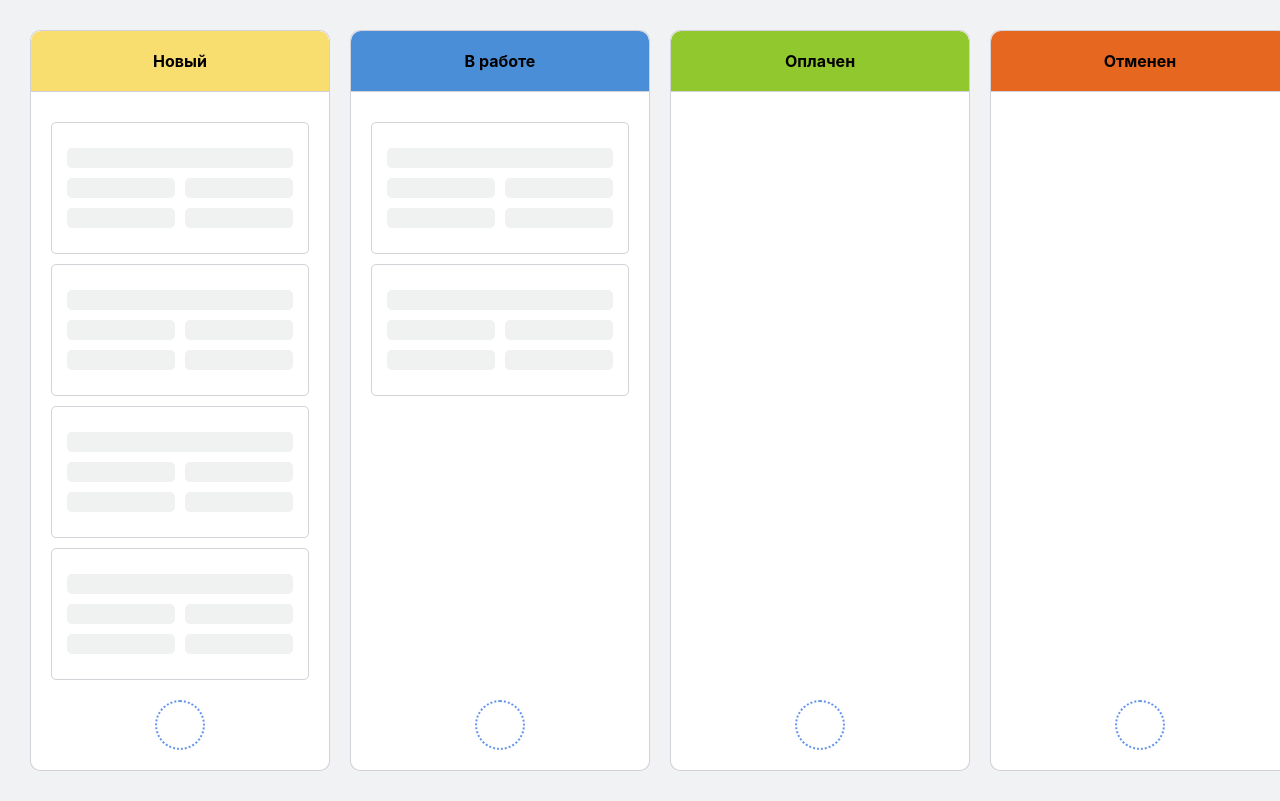
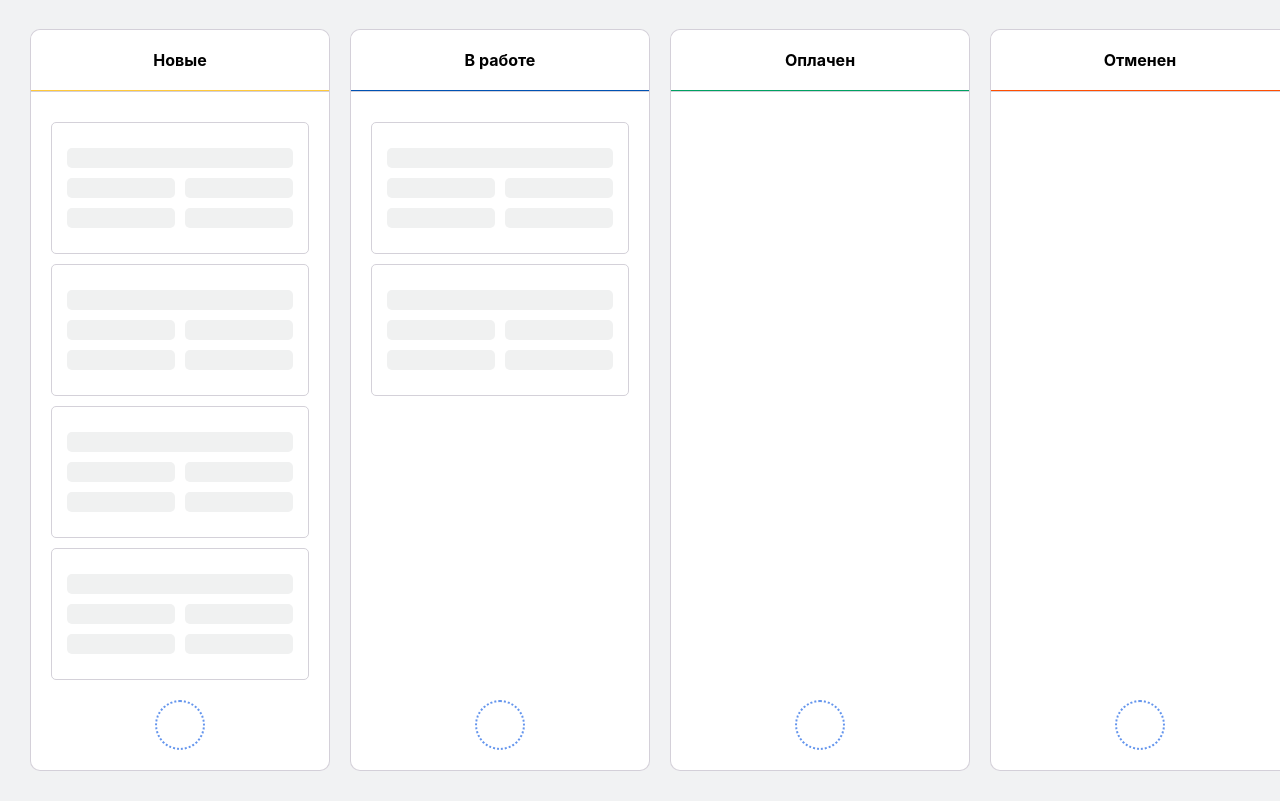
Before and after one commit to sashafdtv/canban_prototype, a Vue app: page / in a window 1280 px wide. Built offline with nearby package versions, Linux system fonts and the light colour scheme.

Commit message:
Первая версия цветной линии

```diff
--- a/src/components/Board.vue
+++ b/src/components/Board.vue
@@ -1,7 +1,10 @@
 <template>
   <div class="board">
     <div class="header-board">
-      <div class="background-wrapper" :style="{ background: this.value.color }">
+      <div
+        class="background-wrapper"
+        :style="{ borderBottom: '1px solid' + this.value.color }"
+      >
         <h3>{{ value.name }}</h3>
       </div>
     </div>
--- a/src/const.js
+++ b/src/const.js
@@ -1,28 +1,28 @@
 export const BOARDS = [
   {
-    name: "Новый",
+    name: "Новые",
     items: [
       { name: "Карточка 1" },
       { name: "Карточка 2" },
       { name: "Карточка 3" },
       { name: "Карточка 4" },
     ],
-    color: "#F8DD6F",
+    color: "#FFC93C",
   },
   {
     name: "В работе",
     items: [{ name: "Карточка 5" }, { name: "Карточка 6" }],
-    color: "#4B8ED8",
+    color: "#0052B3",
   },
   {
     name: "Оплачен",
     items: [],
-    color: "#90C82E",
+    color: "#00A161",
   },
   {
     name: "Отменен",
     items: [],
-    color: "#E66720",
+    color: "#FF4F01",
   },
 ];
 
```
